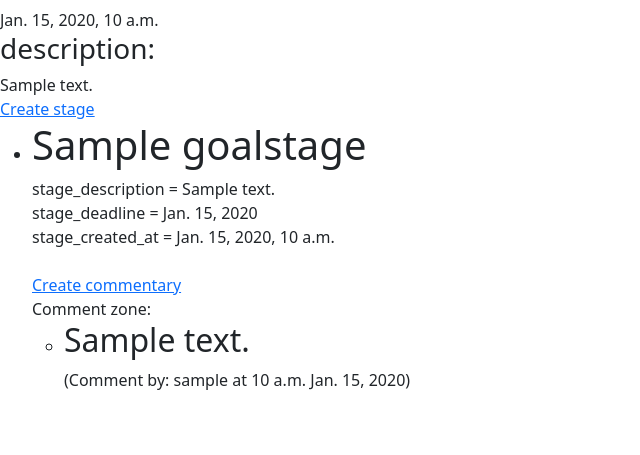
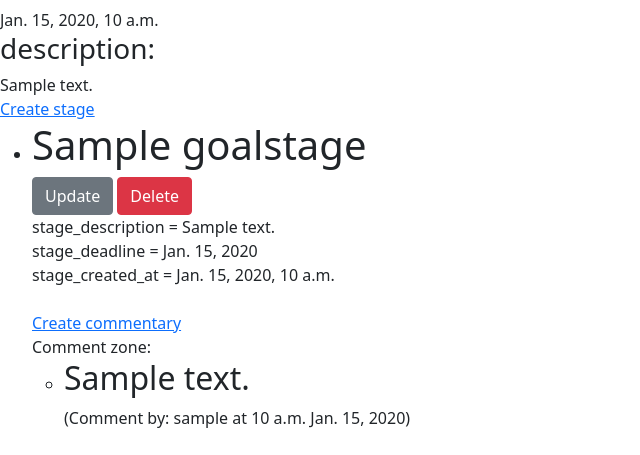
Before and after one commit to Oleksiy-Liubchenko/habits-and-goals-service, a Django app: page /goals/1/ in a window 1280 px wide. Shown: the part 282-737 px from the top of the page, without its empty margins (0-640 px from the left). Run offline with Django 4.2, Linux system fonts and the light colour scheme; tables that the repository leaves empty hold one stand-in row (values such as "Sample post").

Commit message:
Add update/delete buttons for GoalStage model in GoalDetial view

```diff
--- a/templates/goal/goal_detail.html
+++ b/templates/goal/goal_detail.html
@@ -24,6 +24,12 @@
   {% for stage in goal_stages %}
     <li>
       <h1>{{ stage.stage_name }}</h1>
+    <a href="{% url "tracker:goal-update-stage" pk=stage.pk goal_id=goal.id %}" class="btn btn-secondary">
+    Update
+    </a>
+    <a href="{% url "tracker:goal-delete-stage" pk=stage.pk goal_id=goal.id%}" class="btn btn-danger">
+      Delete
+    </a>
     </li>
     stage_description = {{ stage.description }}
     <br>
--- a/tracker/urls.py
+++ b/tracker/urls.py
@@ -12,7 +12,9 @@ from tracker.views import (
     CommentaryHabitCreateView,
     index,
     GoalDeleteView,
-    GoalUpdateView
+    GoalUpdateView,
+    GoalStageUpdateView,
+    GoalStageDeleteView
 )
 
 
@@ -54,6 +56,21 @@ urlpatterns = [
         name="goal-create-stage"
     ),
     path(
+        "goals/<int:goal_id>/update/stage/<int:pk>/",
+        GoalStageUpdateView.as_view(),
+        name="goal-update-stage" # спросить у чата, что не так, как передавть еще пк айди ...
+    ),
+    # path(
+    #     "goals/<int:goal_id>/update/stage/",
+    #     GoalStageUpdateView.as_view(),
+    #     name="goal-update-stage"
+    # ),
+    path(
+        "goals/<int:goal_id>/delete/stage/<int:pk>/",
+        GoalStageDeleteView.as_view(),
+        name="goal-delete-stage"
+    ),
+    path(
         "habits/",
         HabitListView.as_view(),
         name="habit-list"
--- a/tracker/views.py
+++ b/tracker/views.py
@@ -79,6 +79,25 @@ class GoalStageCreateView(generic.CreateView):
         return reverse("tracker:goal-detail", kwargs={"pk": self.kwargs["goal_id"]})
 
 
+class GoalStageDeleteView(generic.DeleteView):
+    model = GoalStage
+    template_name = "goal/goalstage_confirm_delete.html"
+    success_url = reverse_lazy("tracker:goal-list")
+
+    def get_success_url(self):
+        return reverse("tracker:goal-detail", kwargs={"pk": self.kwargs["goal_id"]})
+
+
+class GoalStageUpdateView(generic.UpdateView):
+    model = GoalStage
+    fields = "__all__"
+    template_name = "goal/goalstage_form.html"
+    success_url = reverse_lazy("tracker:goal-list")
+
+    def get_success_url(self):
+        return reverse("tracker:goal-detail", kwargs={"pk": self.kwargs["goal_id"]})
+
+
 class HabitListView(generic.ListView):
     model = Habit
     template_name = "habit/habit_list.html"
```
Also changed, not shown: templates/goal/goalstage_confirm_delete.html (added, +10 -0 lines).
